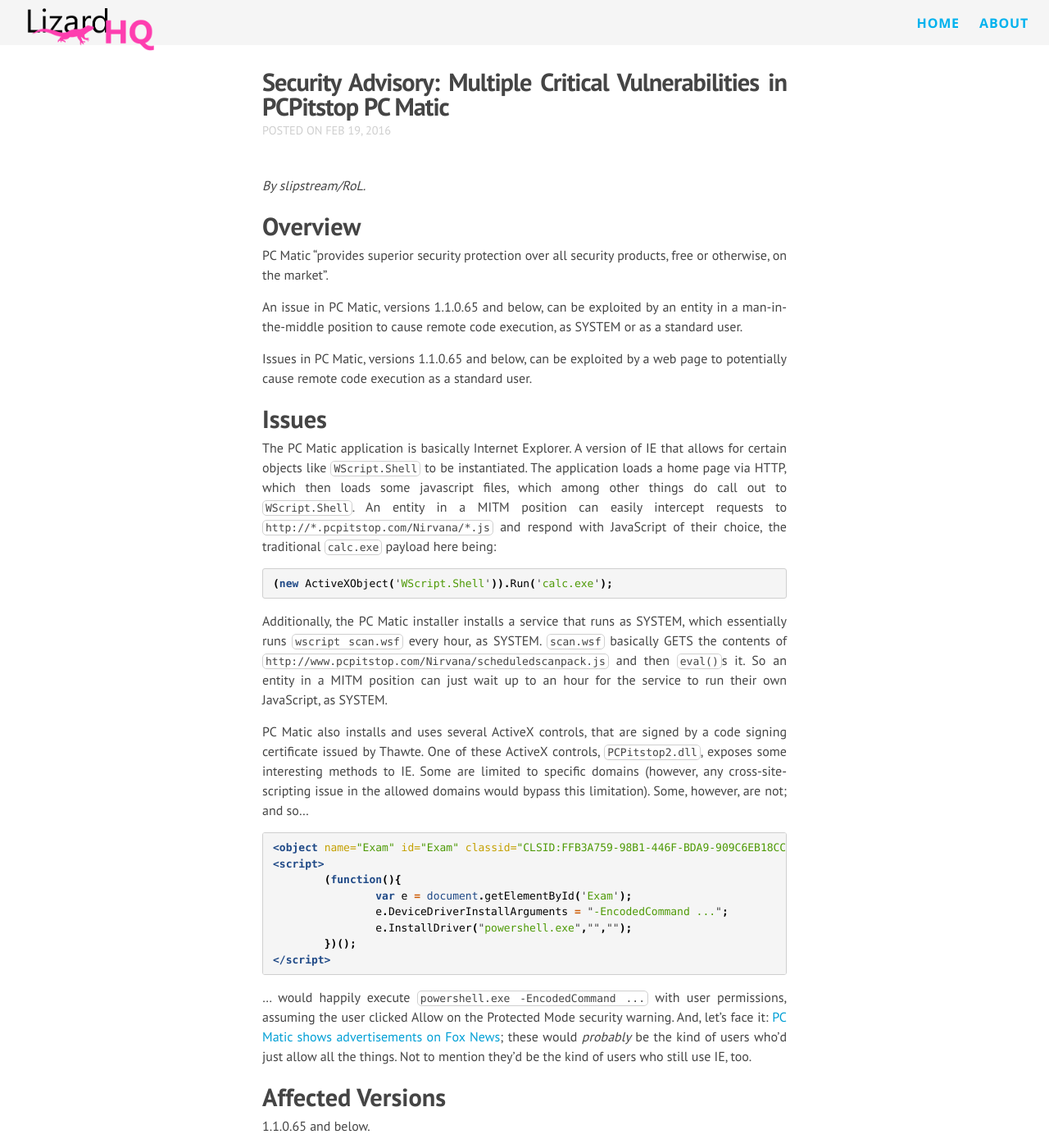
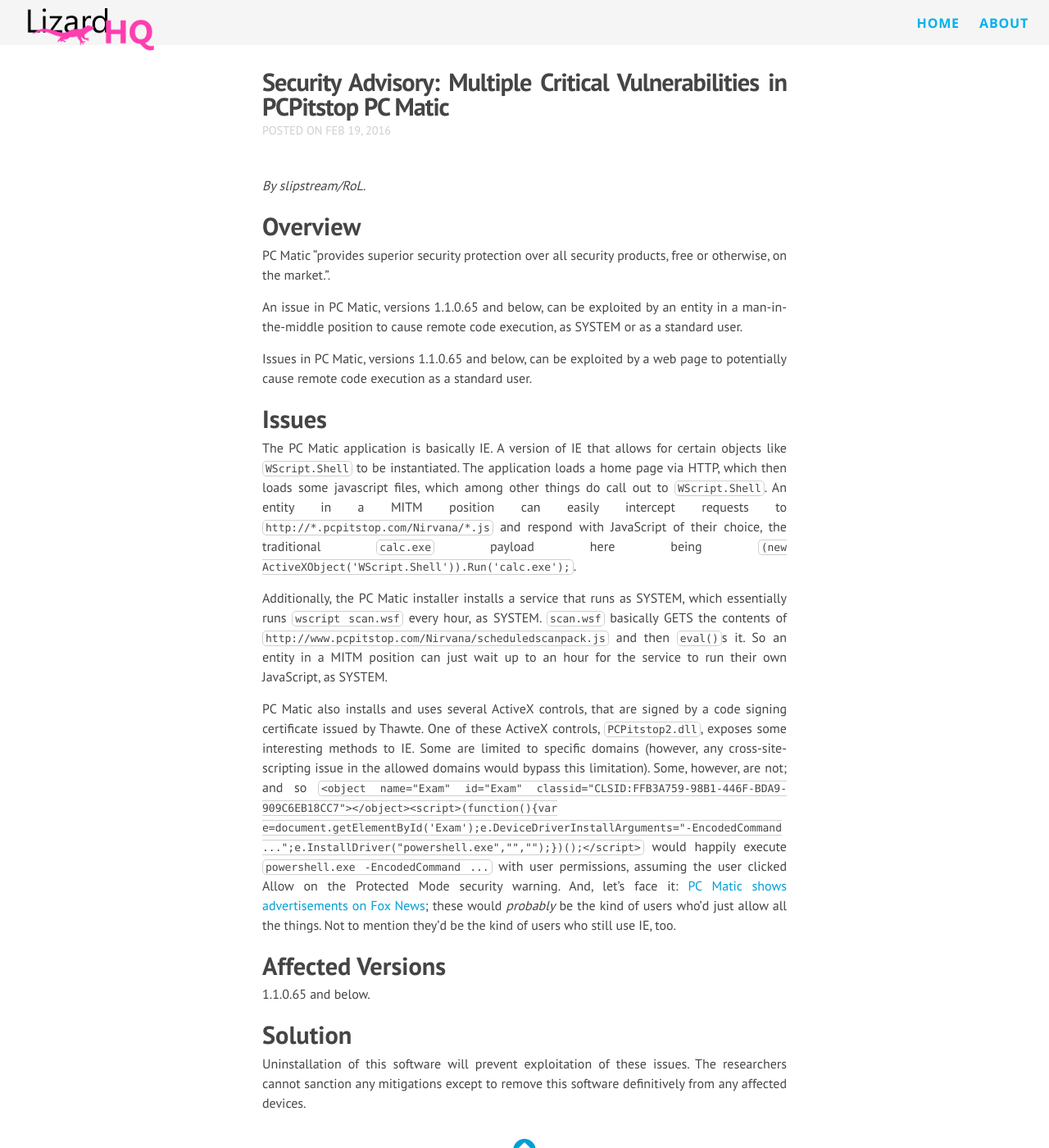
Before and after one commit to lizardhq/lizardhq-website, a Jekyll site: the page built from _posts/2016-02-19-pcmatic.markdown, in a window 1280 px wide and 1400 px high. Shown: the whole window at 82% size. Built offline with Jekyll 4.4.1, drawn with Linux system fonts in a browser that asks for light colours; nearby versions of some CDN libraries; Markdown is read by kramdown in place of the engine named in the settings.

Commit message:
Revert "Improved formatting for PC Matic post"

````diff
--- a/_posts/2016-02-19-pcmatic.markdown
+++ b/_posts/2016-02-19-pcmatic.markdown
@@ -9,7 +9,7 @@ categories:
 
 # Overview
 
-PC Matic "provides superior security protection over all security products, free or otherwise, on the market".
+PC Matic "provides superior security protection over all security products, free or otherwise, on the market.".
 
 An issue in PC Matic, versions 1.1.0.65 and below, can be exploited by an entity in a man-in-the-middle position to cause remote code execution, as SYSTEM or as a standard user.
 
@@ -17,28 +17,11 @@ Issues in PC Matic, versions 1.1.0.65 and below, can be exploited by a web page
 
 # Issues
 
-The PC Matic application is basically Internet Explorer. A version of IE that allows for certain objects like `WScript.Shell` to be instantiated. The application loads a home page via HTTP, which then loads some javascript files, which among other things do call out to `WScript.Shell`. An entity in a MITM position can easily intercept requests to `http://*.pcpitstop.com/Nirvana/*.js` and respond with JavaScript of their choice, the traditional `calc.exe` payload here being:
-
-```js
-(new ActiveXObject('WScript.Shell')).Run('calc.exe');
-```
+The PC Matic application is basically IE. A version of IE that allows for certain objects like `WScript.Shell` to be instantiated. The application loads a home page via HTTP, which then loads some javascript files, which among other things do call out to `WScript.Shell`. An entity in a MITM position can easily intercept requests to `http://*.pcpitstop.com/Nirvana/*.js` and respond with JavaScript of their choice, the traditional `calc.exe` payload here being `(new ActiveXObject('WScript.Shell')).Run('calc.exe');`.
 
 Additionally, the PC Matic installer installs a service that runs as SYSTEM, which essentially runs `wscript scan.wsf` every hour, as SYSTEM. `scan.wsf` basically GETS the contents of `http://www.pcpitstop.com/Nirvana/scheduledscanpack.js` and then `eval()`s it. So an entity in a MITM position can just wait up to an hour for the service to run their own JavaScript, as SYSTEM.
 
-PC Matic also installs and uses several ActiveX controls, that are signed by a code signing certificate issued by Thawte. One of these ActiveX controls, `PCPitstop2.dll`, exposes some interesting methods to IE. Some are limited to specific domains (however, any cross-site-scripting issue in the allowed domains would bypass this limitation). Some, however, are not; and so...
-
-```html
-<object name="Exam" id="Exam" classid="CLSID:FFB3A759-98B1-446F-BDA9-909C6EB18CC7"></object>
-<script>
-	(function(){
-		var e = document.getElementById('Exam');
-		e.DeviceDriverInstallArguments = "-EncodedCommand ...";
-		e.InstallDriver("powershell.exe","","");
-	})();
-</script>
-```
-
-... would happily execute `powershell.exe -EncodedCommand ...` with user permissions, assuming the user clicked Allow on the Protected Mode security warning. And, let's face it: [PC Matic shows advertisements on Fox News](https://twitter.com/WithinRafael/status/700617732593614848); these would *probably* be the kind of users who'd just allow all the things. Not to mention they'd be the kind of users who still use IE, too.
+PC Matic also installs and uses several ActiveX controls, that are signed by a code signing certificate issued by Thawte. One of these ActiveX controls, `PCPitstop2.dll`, exposes some interesting methods to IE. Some are limited to specific domains (however, any cross-site-scripting issue in the allowed domains would bypass this limitation). Some, however, are not; and so `<object name="Exam" id="Exam" classid="CLSID:FFB3A759-98B1-446F-BDA9-909C6EB18CC7"></object><script>(function(){var e=document.getElementById('Exam');e.DeviceDriverInstallArguments="-EncodedCommand ...";e.InstallDriver("powershell.exe","","");})();</script>` would happily execute `powershell.exe -EncodedCommand ...` with user permissions, assuming the user clicked Allow on the Protected Mode security warning. And, let's face it: [PC Matic shows advertisements on Fox News](https://twitter.com/WithinRafael/status/700617732593614848); these would *probably* be the kind of users who'd just allow all the things. Not to mention they'd be the kind of users who still use IE, too.
 
 # Affected Versions
 
````
